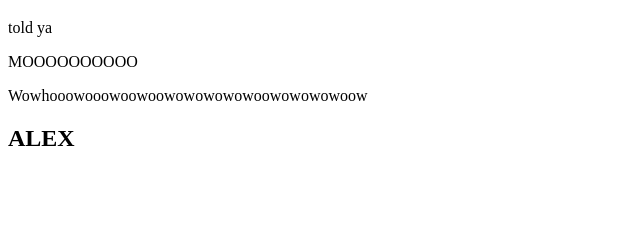
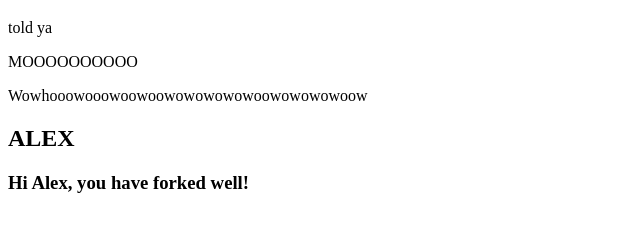
Before and after one commit to aritse23/fork-test, a plain HTML site: page index.html in a window 1280 px wide. Shown: the part 61-292 px from the top of the page, without its empty margins (0-640 px from the left). Drawn offline with Linux system fonts and the light colour scheme.

Commit message:
forked alex

```diff
--- a/index.html
+++ b/index.html
@@ -10,5 +10,6 @@
 <p>MOOOOOOOOOO</p>
 <p>Wowhooowooowoowoowowowowowoowowowowoow</p>
 <h2>ALEX</h2>
+<h3>Hi Alex, you have forked well!</h3>
 </body>
 </html>
```
